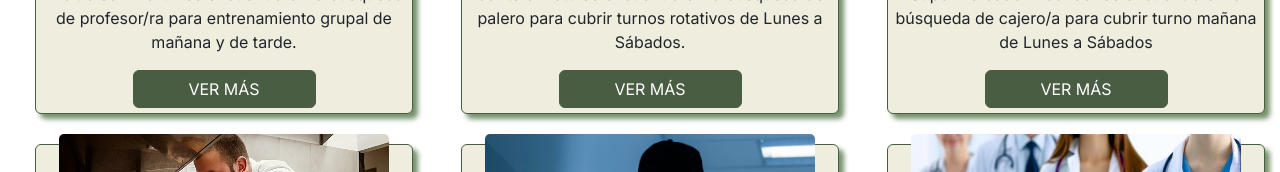
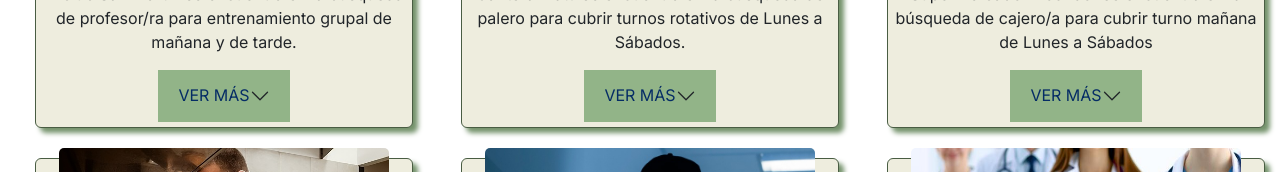
Before and after one commit to AyelenPorqueres/empleos, a Next.js app: page /cardempleos in a window 1280 px wide. Shown: the part 504-676 px from the top of the page. Built offline with nearby package versions, Linux system fonts and the light colour scheme.

Commit message:
se agrega un boton acordion

```diff
--- a/src/app/componentes/cardEmpleos/cardEmpleos.css
+++ b/src/app/componentes/cardEmpleos/cardEmpleos.css
@@ -30,14 +30,30 @@
     text-align: center;
 }
 
-.button-vermas{
-    width: 50%;
-    background-color:#495d43 ;
-    border-color: #495d43;
-    color: white;
 
+.accordion-button{
+    width: 100%;
+    background-color:#92b488 ;
+    border-color: #6d9262;
+    color: rgb(20, 17, 17);
 
 }
+
+.accordion-flush .accordion-item .accordion-button, .accordion-flush .accordion-item .accordion-button.collapsed {
+    border-radius: 10px;
+
+}
+
+.accordion{
+    --bs-accordion-bg: none;
+}
+
+.accordion-button {
+    color: var(--bs-accordion-active-color);
+    background-color: #92b488 ;
+
+}
+
 
 .button-vermas:hover{
     background-color: #769b6a;
--- a/src/app/componentes/cardEmpleos/cardEmpleos.tsx
+++ b/src/app/componentes/cardEmpleos/cardEmpleos.tsx
@@ -1,23 +1,40 @@
+'use client'
 import './cardEmpleos.css'
 import Empleos from '@/app/model/Empleos';
+import Accordion from 'react-bootstrap/Accordion';
 
-export const CardEmpleos = (props:any) => {
 
-    const { datos } : {datos:Empleos[]}= props;
+export const CardEmpleos = (props: any) => {
+
+    const { datos }: { datos: Empleos[] } = props;
 
 
     return (
         <>
-        {datos.map((item:Empleos) => (
+            {datos.map((item: Empleos) => (
                 <div className="card d-flex flex-column align-items-center">
                     <img src={`imagenes/${item.puesto}.jpg`} className="card-img-top" alt={item.puesto} />
                     <div className="card-body">
                         <p className="card-text-title">{item.puesto}</p>
                         <p className='card-text-description'>{item.descripcion}</p>
                     </div>
-                <button className="btn button-vermas" type="button" data-bs-toggle="collapse" data-bs-target="#collapseWidthExample" aria-expanded="false" aria-controls="collapseWidthExample">
+                    {/* <button className="btn button-vermas" type="button" data-bs-toggle="collapse" data-bs-target="#collapseWidthExample" aria-expanded="false" aria-controls="collapseWidthExample">
                     VER MÁS
-                </button>
+                </button> */}
+                    <Accordion flush>
+                        <Accordion.Item eventKey="0" >
+                            <Accordion.Header>VER MÁS</Accordion.Header>
+                            <Accordion.Body>
+                                <p className='card-text-description'> Rubro: {item.rubro}</p>
+                                <p className='card-text-description'> Requisitos: {item.requisitos}</p>
+                                <p className='card-text-description'> Carga horaria: {item.cargaHoraria}hs</p>
+                                <button>APLICAR AL TRABAJO</button>
+
+                            </Accordion.Body>
+                        </Accordion.Item>
+
+                    </Accordion>
+
                 </div>
             )
             )}
--- a/src/app/componentes/infociudad/info.css
+++ b/src/app/componentes/infociudad/info.css
@@ -23,6 +23,7 @@
     align-items: center;
     width: 50%;
     padding: .5rem;
+    text-align:justify;
 
     & p{
         font-size: 20px;
--- a/src/app/componentes/infociudad/info.tsx
+++ b/src/app/componentes/infociudad/info.tsx
@@ -12,6 +12,9 @@ export const Info = () => {
                     <p>Sierras Bayas se ubica a 20 kilómetros de la ciudad de Olavarría. En dirección sudeste se direcciona la hermosa villa minera. Toma su nombre del color amarillento de la piedra que allí abunda, la dolomita. En Sierras Bayas se puede visitar antiguas fábricas de cal, hacer trekking por los senderos serranos, disfrutar de hermosas vistas desde lo alto de sus miradores y deslumbrarse con los lagos de cantera.</p>
                     <button className="botonInfo">MÁS INFO</button>
                 </div>
+                <div>
+
+                </div>
                 <div className='divVideo'>
                     <iframe className='video'
                         src="https://www.youtube.com/embed/ytOBqpmQKvI"
--- a/src/app/services/datosEmpleos.ts
+++ b/src/app/services/datosEmpleos.ts
@@ -7,7 +7,7 @@ export const datosEmpleos: Empleos[] = [
             puesto: "PERSONAL TRAINING",
             cargaHoraria: 4,
             rubro: "Deporte",
-            requisitos: "Mayor de 21 de años, estudiante o profesor de educación fisica",
+            requisitos: "Mayor de 21 de años, estudiante o profesor de educación fisica.",
             descripcion: "El club San Martin  se encuentra en la búsqueda de profesor/ra para entrenamiento grupal de mañana y de tarde.",
         },
 
@@ -49,7 +49,7 @@ export const datosEmpleos: Empleos[] = [
             puesto: "MÉDICO",
             cargaHoraria: 8,
             rubro: "Medicina",
-            requisitos: "Matricula comprobable, habilidades comunicativas",
+            requisitos: "Matricula comprobable, habilidades comunicativas.",
             descripcion: "El hospital de Sierras Bayas se encuentra en la búsqueda de médicos/as para cubrir guardias de día y de noche. ",
         },
         {
```
Lines whose indentation alone changed are shown as unchanged.
